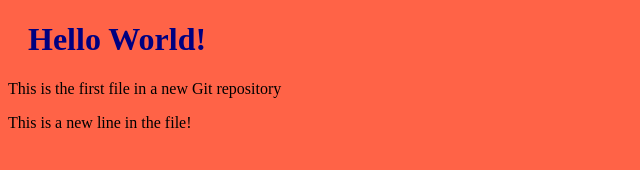
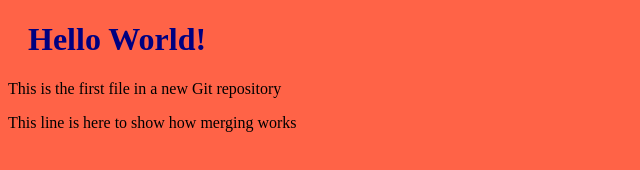
Before and after one commit to Brianna-Young/Brianna-Young.github.io, a plain HTML site: page index.html in a window 1280 px wide. Shown: the whole page, without its empty margins (0-640 px from the left). Drawn offline with Linux system fonts and the light colour scheme.

Commit message:
updated index.html with emergency fix

```diff
--- a/index.html
+++ b/index.html
@@ -8,6 +8,6 @@
     <body>
         <h1>Hello World!</h1>
         <p>This is the first file in a new Git repository</p>
-        <p>This is a new line in the file!</p>
+        <p>This line is here to show how merging works</p>
     </body>
 </html>
```
